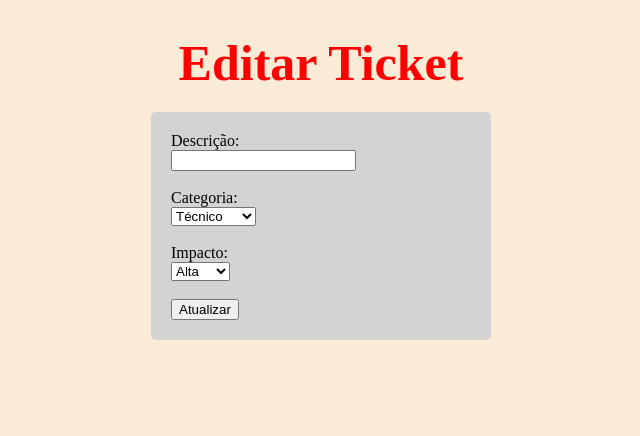
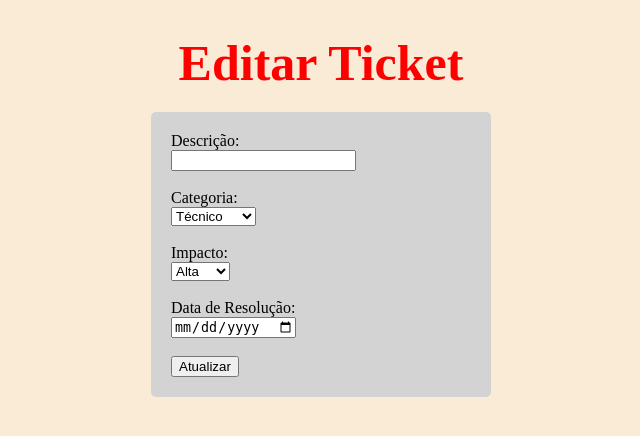
Before and after one commit to LucaoCode/ticket_prioritizer, a Flask app: template templates/edit.html in a window 1280 px wide. Shown: the top 436 px of the page, without its empty margins (319-959 px from the left). Run offline with Flask 3, Linux system fonts and the light colour scheme; the template is opened without the code that fills it, so the values that code supplies are empty.

Commit message:
[add] form date resolution

```diff
--- a/templates/edit.html
+++ b/templates/edit.html
@@ -26,6 +26,10 @@
             <option value="Baixa" {% if ticket.impact == "Baixa" %}selected{% endif %}>Baixa</option>
         </select><br><br>
 
+        <!-- Campo para selecionar a data de resolução -->
+        <label for="resolution_date">Data de Resolução:</label><br>
+        <input type="date" id="resolution_date" name="resolution_date" required><br><br>
+
         <button type="submit">Atualizar</button>
     </form>
 </body>
```
